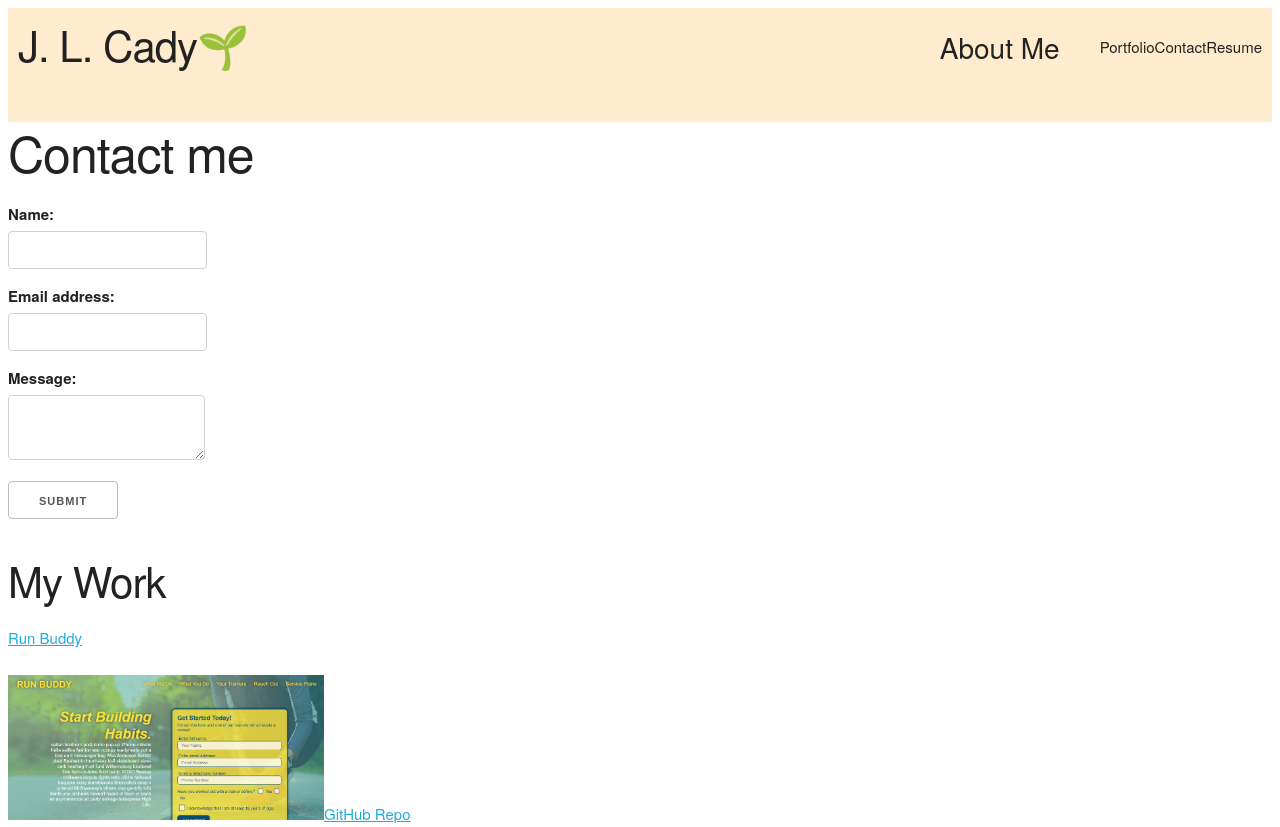
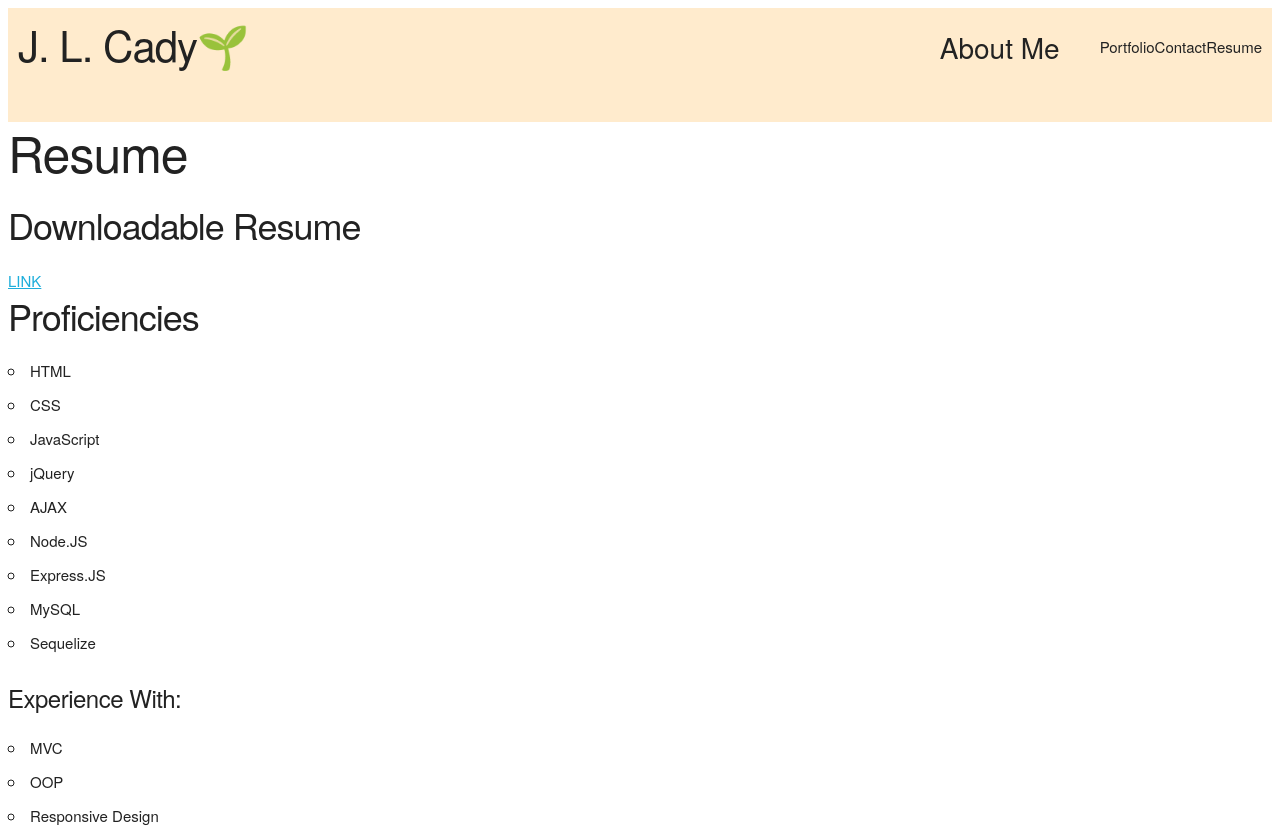
Before and after one commit to londonlast21/spaportfolio, a React (Create React App) app: page / in a window 1280 px wide. Shown: the top 827 px of the page. Built offline with nearby package versions, Linux system fonts and the light colour scheme.

Commit message:
resume added and finished

```diff
--- a/src/App.js
+++ b/src/App.js
@@ -5,12 +5,14 @@ import Nav from './components/Nav';
 import Footer from './components/Footer';
 import Portfolio from './components/Portfolio';
 import ContactForm from './components/Contact';
+import Resume from './components/Resume';
 
 function App() {
   return (
     <div>
       <Nav></Nav>
       <main>
+        <Resume></Resume>
         <ContactForm></ContactForm>
         <Portfolio></Portfolio>
         <About></About>
--- a/src/components/Footer/index.js
+++ b/src/components/Footer/index.js
@@ -19,11 +19,7 @@ function Footer() {
                         LinkedIn
                     </a>
                 </li>
-                <li className="mx-2">
-                    <a href="https://www.facebook.com/jack.cady.129">
-                        Facebook
-                    </a>
-                </li>
+
             </ul>
 
        </footer>
--- /dev/null
+++ b/src/components/Resume/index.js
@@ -0,0 +1,68 @@
+import React from 'react';
+
+function Resume() {
+    return (
+        <section className="my-5">
+            <h1>Resume</h1>
+
+            <div>
+                <h3>Downloadable Resume</h3>
+                <a href="https://docs.google.com/document/d/e/2PACX-1vQS-TAscI5tSYVxJazsXF4MwBhYCLSAkElSvhD5hx3FwBv-TWrG2kAUpZzd6iST9JW1k5weuP-VdvK-/pub">
+                    LINK
+                </a>
+
+            </div>
+
+            <div>
+
+                <h3>Proficiencies</h3>
+                <ul>
+
+                    <li>
+                        HTML
+                    </li>
+                    <li>
+                        CSS
+                    </li>
+                    <li>
+                        JavaScript
+                    </li>
+                    <li>
+                        jQuery
+                    </li>
+                    <li>
+                        AJAX
+                    </li>
+                    <li>
+                        Node.JS
+                    </li>
+                    <li>
+                        Express.JS
+                    </li>
+                    <li>
+                        MySQL
+                    </li>
+                    <li>
+                        Sequelize
+                    </li>
+                </ul>
+                <ul>
+                    <h5>Experience With:</h5>
+                    <li>
+                        MVC
+                    </li>
+                    <li>
+                        OOP
+                    </li>
+                    <li>
+                        Responsive Design
+                    </li>
+
+                </ul>
+            </div>
+        </section>
+    )
+}
+
+
+export default Resume;
```
